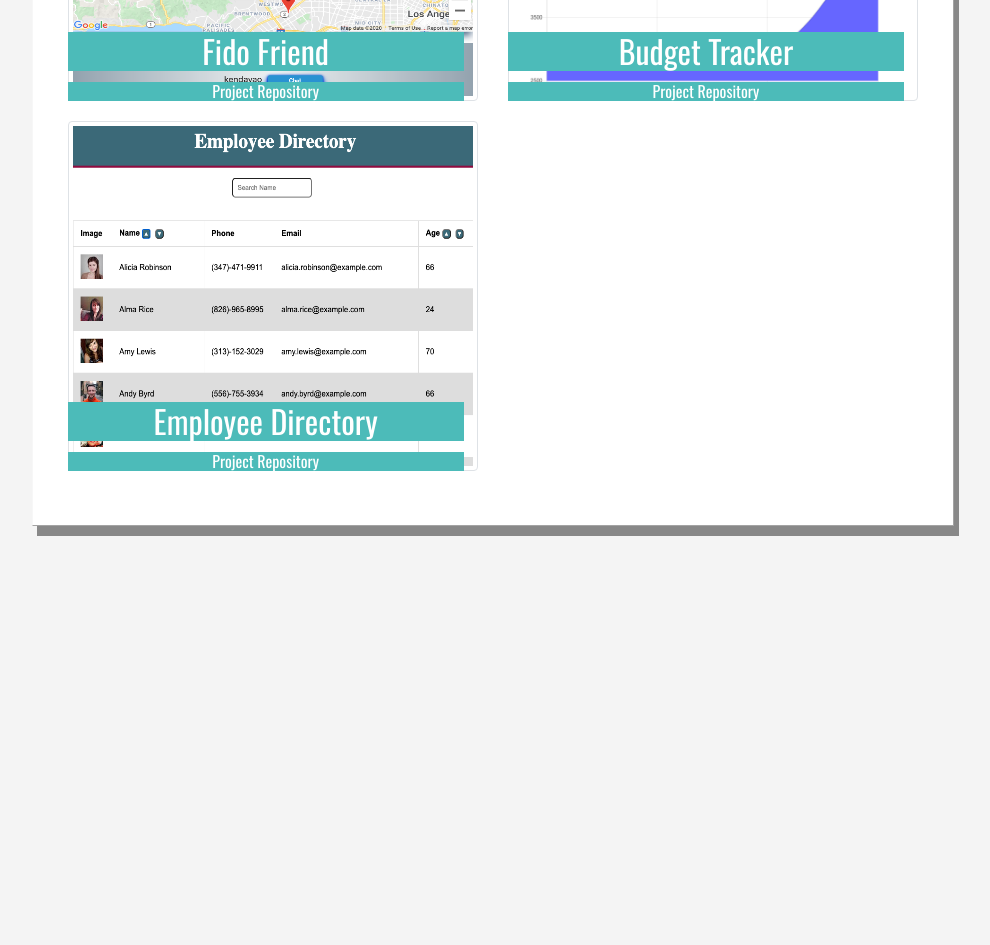
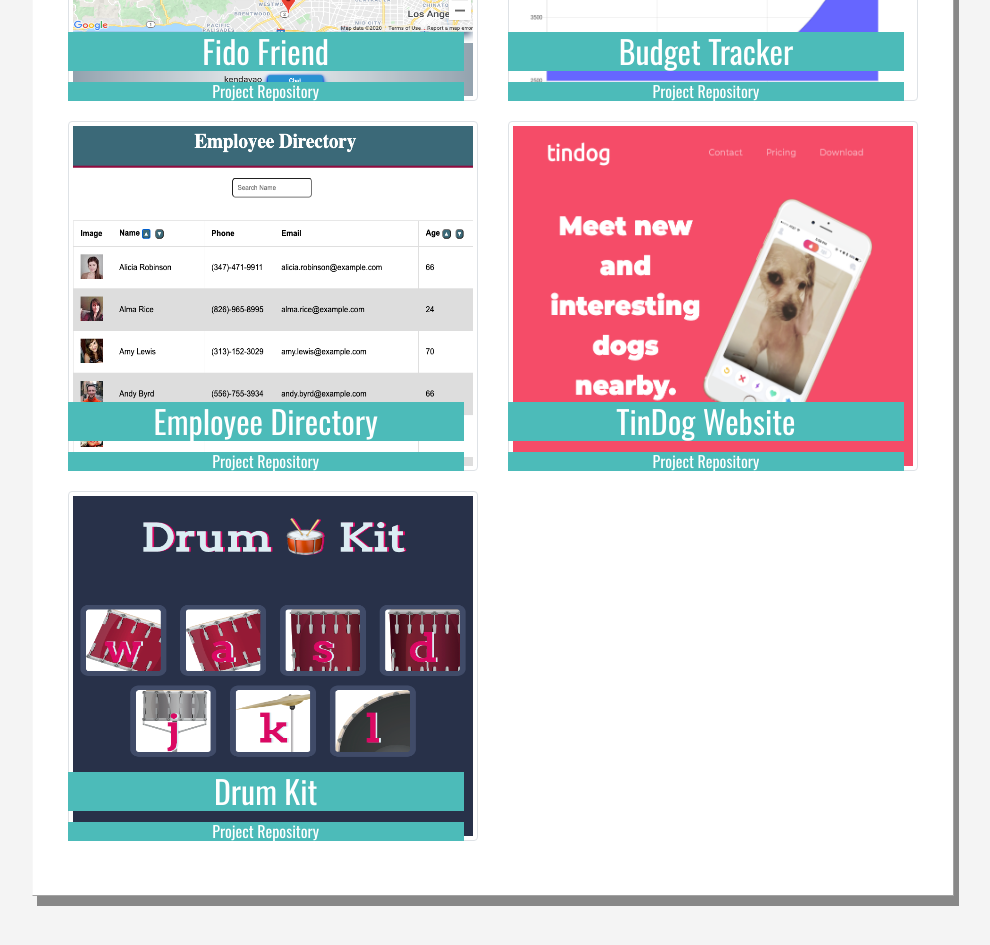
Before and after one commit to kendayao/React-Portfolio, a React (Create React App) app in the folder client/: page /portfolio in a window 1280 px wide. Shown: the part 1600-2545 px from the top of the page, without its empty margins (32-1022 px from the left). Before the commit the page ends 2225 px from the top, so only its background shows below. Built offline with nearby package versions, Linux system fonts and the light colour scheme.

Commit message:
added drumkit project

```diff
--- a/client/public/index.html
+++ b/client/public/index.html
@@ -12,7 +12,7 @@
 
     <link href="https://fonts.googleapis.com/css2?family=Oswald&display=swap" rel="stylesheet">
     <link href="https://fonts.googleapis.com/css2?family=Sacramento&display=swap" rel="stylesheet">
-    <link rel="stylesheet" href="https://stackpath.bootstrapcdn.com/bootstrap/4.4.1/css/bootstrap.min.css" integrity="sha384-Vkoo8x4CGsO3+Hhxv8T/Q5PaXtkKtu6ug5TOeNV6gBiFeWPGFN9MuhOf23Q9Ifjh" crossorigin="anonymous">
+    <link rel="stylesheet" href="https://stackpath.bootstrapcdn.com/bootstrap/4.5.0/css/bootstrap.min.css" integrity="sha384-9aIt2nRpC12Uk9gS9baDl411NQApFmC26EwAOH8WgZl5MYYxFfc+NcPb1dKGj7Sk" crossorigin="anonymous">
     <script src="https://kit.fontawesome.com/e63fe9faf5.js" crossorigin="anonymous"></script>
     <link rel="apple-touch-icon" href="%PUBLIC_URL%/logo192.png" />
     <!--
@@ -44,5 +44,8 @@
       To begin the development, run `npm start` or `yarn start`.
       To create a production bundle, use `npm run build` or `yarn build`.
     -->
+    <script src="https://code.jquery.com/jquery-3.5.1.slim.min.js" integrity="sha384-DfXdz2htPH0lsSSs5nCTpuj/zy4C+OGpamoFVy38MVBnE+IbbVYUew+OrCXaRkfj" crossorigin="anonymous"></script>
+    <script src="https://cdn.jsdelivr.net/npm/popper.js@1.16.0/dist/umd/popper.min.js" integrity="sha384-Q6E9RHvbIyZFJoft+2mJbHaEWldlvI9IOYy5n3zV9zzTtmI3UksdQRVvoxMfooAo" crossorigin="anonymous"></script>
+    <script src="https://stackpath.bootstrapcdn.com/bootstrap/4.5.0/js/bootstrap.min.js" integrity="sha384-OgVRvuATP1z7JjHLkuOU7Xw704+h835Lr+6QL9UvYjZE3Ipu6Tp75j7Bh/kR0JKI" crossorigin="anonymous"></script>
   </body>
 </html>
--- a/client/src/portfolio.json
+++ b/client/src/portfolio.json
@@ -52,5 +52,20 @@
         "appLink":"https://kendayao.github.io/Employee-Directory/",
         "appTitle":"Employee Directory",
         "appRepo":"https://github.com/kendayao/Employee-Directory"
+    },
+    {
+        "img":"../../images/tindog.png",
+        "appLink":"https://kendayao.github.io/Tindog/",
+        "appTitle":"TinDog Website",
+        "appRepo":"https://github.com/kendayao/Tindog"
+    },
+    {
+        "img":"../../images/drumkit.png",
+        "appLink":"https://kendayao.github.io/Drumkit/",
+        "appTitle":"Drum Kit",
+        "appRepo":"https://github.com/kendayao/Drumkit"
     }
+
+
+
 ]
```
Also changed, not shown: client/public/images/drumkit.png (added), client/public/images/tindog.png (added).
